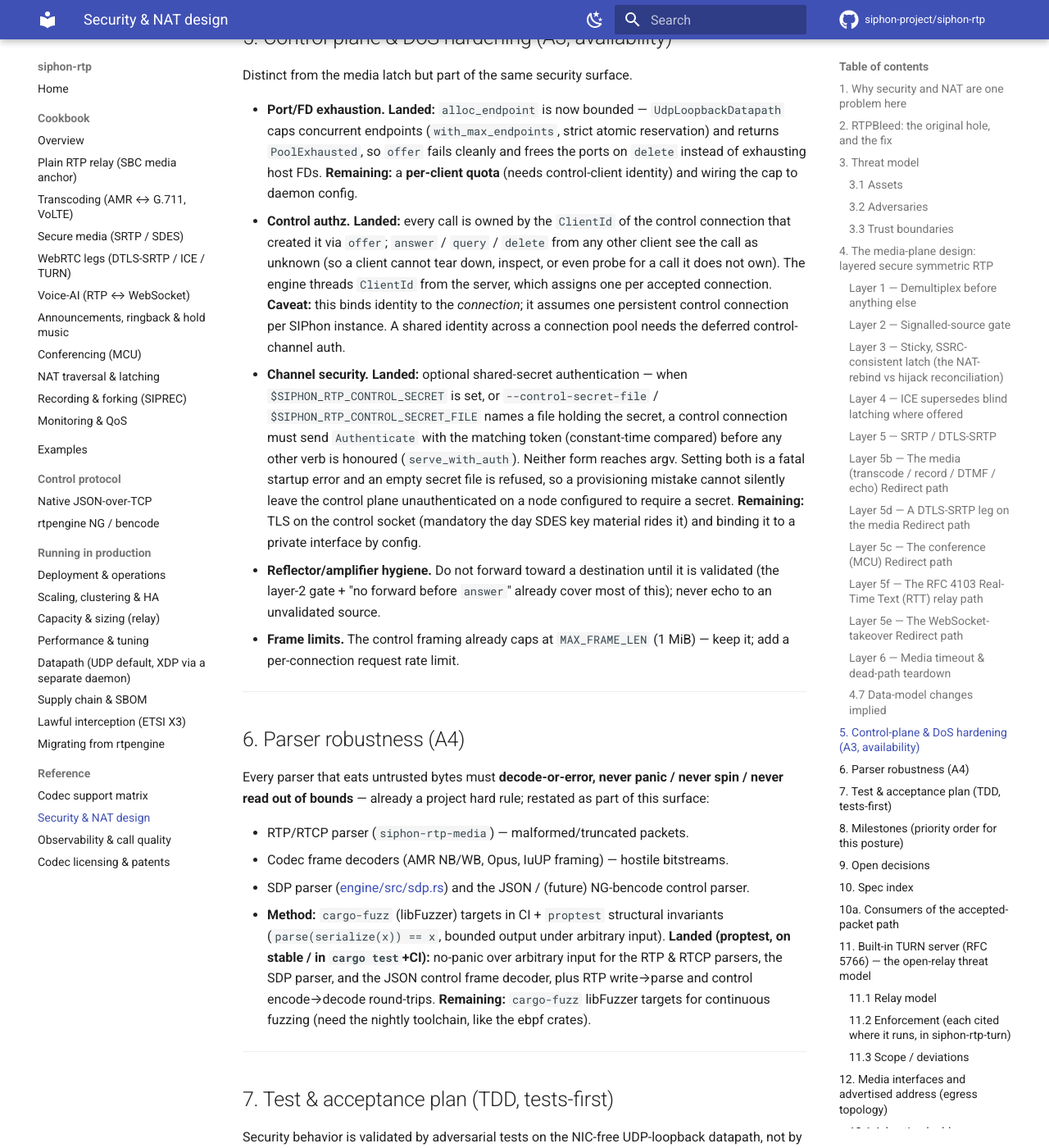
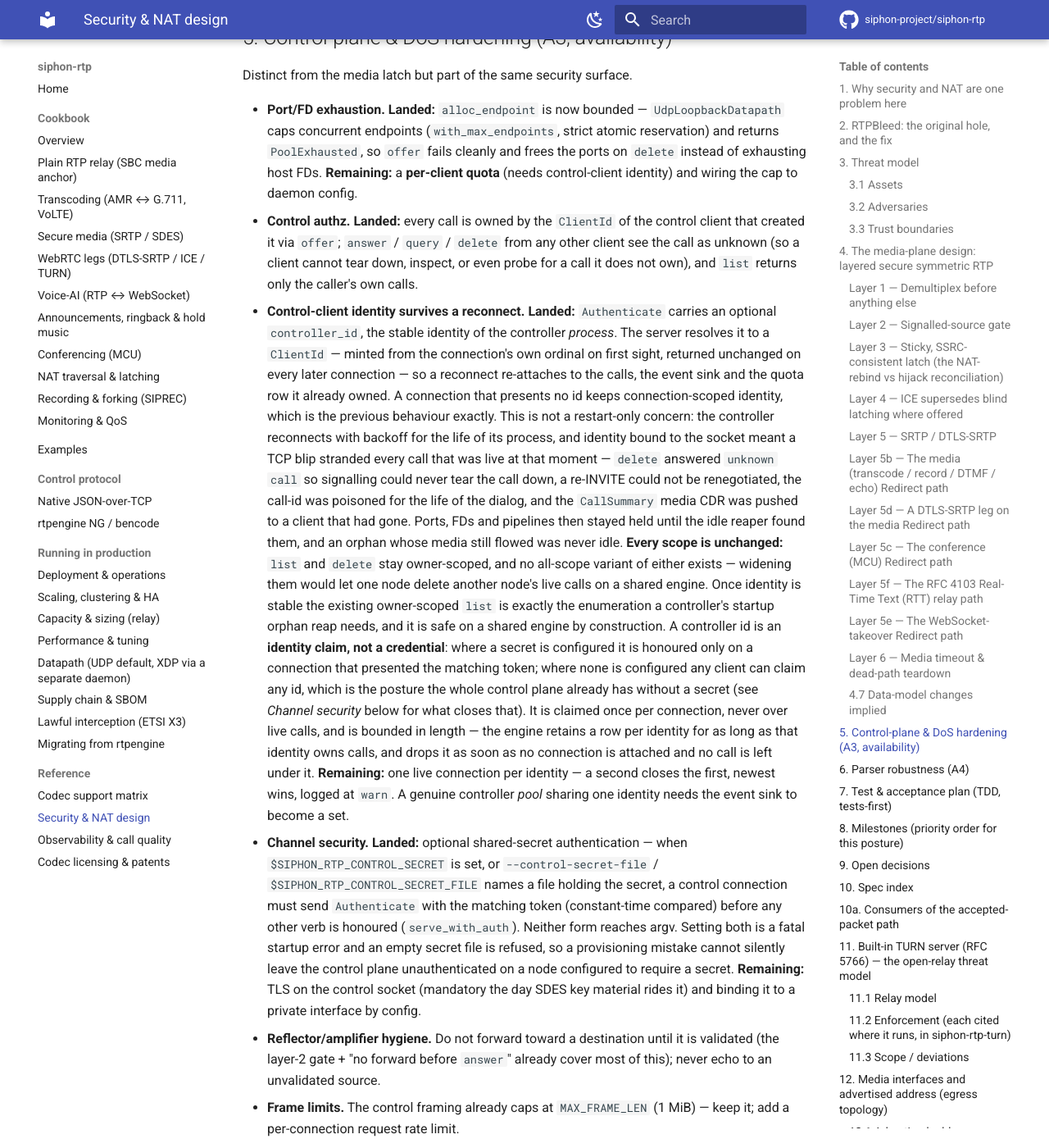
Before and after one commit to siphon-project/siphon-rtp, an MkDocs documentation site: the page built from docs/security-and-nat.md, in a window 1280 px wide and 1400 px high, scrolled down 33199 px. Shown: the whole window at 82% size. Built offline with MkDocs 1.6.1 and Material for MkDocs 9.7.7, drawn with Linux system fonts in a browser that asks for light colours; comment, search, counter and statistics services are not loaded.

Commit message:
docs(control): describe stable controller identity and its posture

```diff
--- a/docs/security-and-nat.md
+++ b/docs/security-and-nat.md
@@ -1191,12 +1191,35 @@ Distinct from the media latch but part of the same security surface.
   `PoolExhausted`, so `offer` fails cleanly and frees the ports on `delete` instead of exhausting
   host FDs. **Remaining:** a **per-client quota** (needs control-client identity) and wiring the cap
   to daemon config.
-- **Control authz.** **Landed:** every call is owned by the `ClientId` of the control connection
-  that created it via `offer`; `answer` / `query` / `delete` from any other client see the call as
-  unknown (so a client cannot tear down, inspect, or even probe for a call it does not own). The
-  engine threads `ClientId` from the server, which assigns one per accepted connection. **Caveat:**
-  this binds identity to the *connection*; it assumes one persistent control connection per SIPhon
-  instance. A shared identity across a connection pool needs the deferred control-channel auth.
+- **Control authz.** **Landed:** every call is owned by the `ClientId` of the control client that
+  created it via `offer`; `answer` / `query` / `delete` from any other client see the call as
+  unknown (so a client cannot tear down, inspect, or even probe for a call it does not own), and
+  `list` returns only the caller's own calls.
+- **Control-client identity survives a reconnect.** **Landed:** `Authenticate` carries an optional
+  `controller_id`, the stable identity of the controller *process*. The server resolves it to a
+  `ClientId` — minted from the connection's own ordinal on first sight, returned unchanged on every
+  later connection — so a reconnect re-attaches to the calls, the event sink and the quota row it
+  already owned. A connection that presents no id keeps connection-scoped identity, which is the
+  previous behaviour exactly.
+  This is not a restart-only concern: the controller reconnects with backoff for the life of its
+  process, and identity bound to the socket meant a TCP blip stranded every call that was live at
+  that moment — `delete` answered `unknown call` so signalling could never tear the call down, a
+  re-INVITE could not be renegotiated, the call-id was poisoned for the life of the dialog, and the
+  `CallSummary` media CDR was pushed to a client that had gone. Ports, FDs and pipelines then stayed
+  held until the idle reaper found them, and an orphan whose media still flowed was never idle.
+  **Every scope is unchanged:** `list` and `delete` stay owner-scoped, and no all-scope variant of
+  either exists — widening them would let one node delete another node's live calls on a shared
+  engine. Once identity is stable the existing owner-scoped `list` is exactly the enumeration a
+  controller's startup orphan reap needs, and it is safe on a shared engine by construction.
+  A controller id is an **identity claim, not a credential**: where a secret is configured it is
+  honoured only on a connection that presented the matching token; where none is configured any
+  client can claim any id, which is the posture the whole control plane already has without a
+  secret (see *Channel security* below for what closes that). It is claimed once per connection,
+  never over live calls, and is bounded in length — the engine retains a row per identity for as
+  long as that identity owns calls, and drops it as soon as no connection is attached and no call is
+  left under it. **Remaining:** one live connection per identity — a second closes the first, newest
+  wins, logged at `warn`. A genuine controller *pool* sharing one identity needs the event sink to
+  become a set.
 - **Channel security.** **Landed:** optional shared-secret authentication — when
   `$SIPHON_RTP_CONTROL_SECRET` is set, or `--control-secret-file` /
   `$SIPHON_RTP_CONTROL_SECRET_FILE` names a file holding the secret, a control connection must send
```
Also changed, not shown: CHANGELOG.md (+19 -0 lines), docs/control/json.md (+40 -4 lines).
